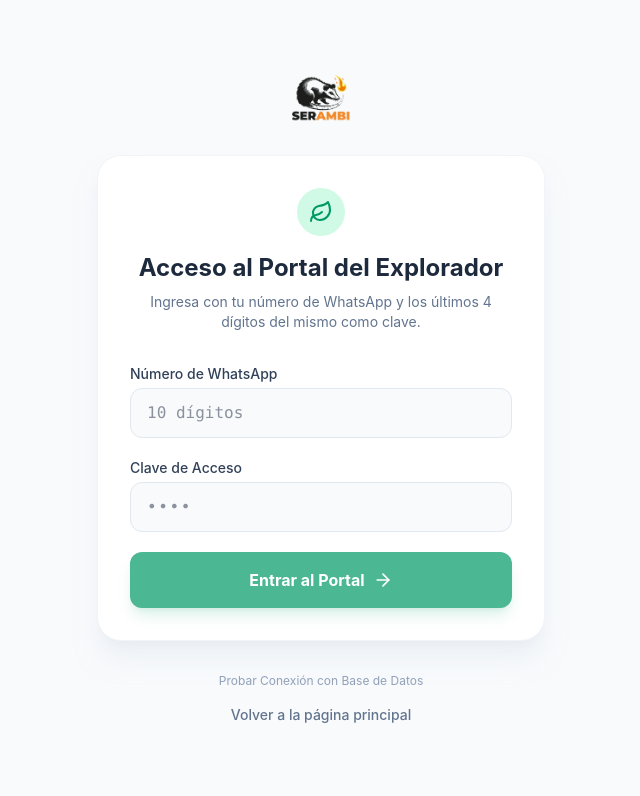
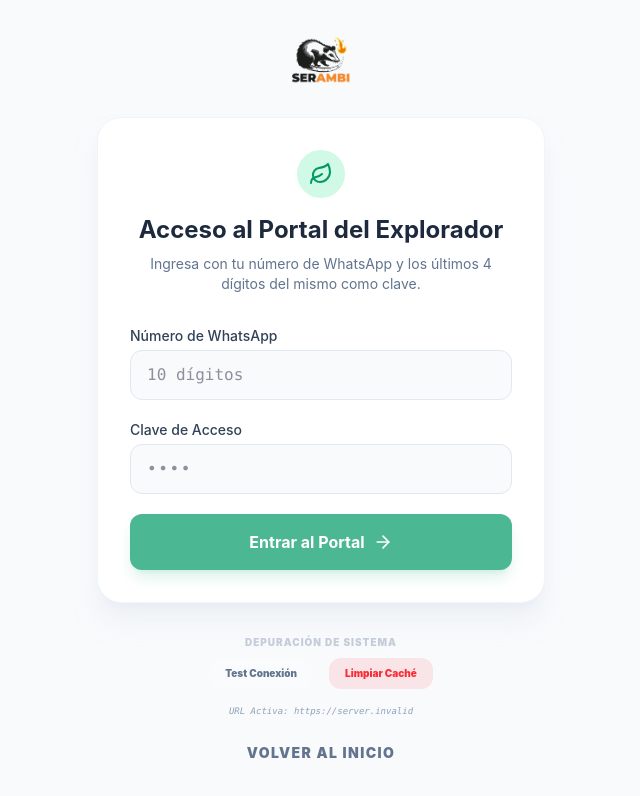
Before and after one commit to serambimx-creator/Turismo, a Next.js app: page /explorador in a window 1280 px wide. Shown: the top 796 px of the page, without its empty margins (319-959 px from the left). Built offline with nearby package versions, Linux system fonts and the light colour scheme; no server answers.

Commit message:
Añadiendo herramientas de diagnóstico para corregir el acceso admin

```diff
--- a/app/explorador/page.tsx
+++ b/app/explorador/page.tsx
@@ -212,8 +212,11 @@ export default function ExploradorLogin() {
         </form>
       </div>
 
-      {/* Back to home */}
-      <div className="mt-8 flex flex-col items-center gap-4">
+      {/* Back to home & Debug */}
+      <div className="mt-8 flex flex-col items-center gap-6">
+        <div className="text-center">
+            <p className="text-[10px] text-slate-400 uppercase tracking-widest font-black mb-2 opacity-50">Depuración de Sistema</p>
+            <div className="flex gap-4">
                 <button
                 onClick={async () => {
                     setLoading(true);
@@ -221,24 +224,42 @@ export default function ExploradorLogin() {
                     setWarning('');
                     try {
                     const supabase = getSupabase();
-              const { data, error, status } = await supabase.from('asistentes').select('count', { count: 'exact', head: true });
+                    const { data, error } = await supabase.from('asistentes').select('count', { count: 'exact', head: true });
                     if (error) throw error;
-              setWarning(`✅ Conexión OK. Usuarios en DB: ${data || 0}`);
+                    setWarning(`✅ Conexión Exitosa. Total registros: ${data || 0}`);
                     } catch (err: any) {
-              setError(`❌ Error de Conexión: ${err.message || 'Desconocido. Revisa tus llaves o si el proyecto está pausado.'}`);
+                    setError(`❌ Error: ${err.message || 'Sin respuesta.'}`);
                     } finally {
                     setLoading(false);
                     }
                 }}
-          className="text-slate-400 hover:text-slate-600 text-xs transition-colors"
+                className="bg-white/10 hover:bg-white/20 text-slate-500 px-4 py-2 rounded-xl text-[10px] font-black transition-all"
                 >
-          Probar Conexión con Base de Datos
+                Test Conexión
                 </button>
                 <button
+                onClick={() => {
+                    localStorage.removeItem('SB_URL');
+                    localStorage.removeItem('SB_KEY');
+                    localStorage.removeItem('session_whatsapp');
+                    localStorage.removeItem('session_rol');
+                    window.location.reload();
+                }}
+                className="bg-red-500/10 hover:bg-red-500/20 text-red-500 px-4 py-2 rounded-xl text-[10px] font-black transition-all"
+                >
+                Limpiar Caché
+                </button>
+            </div>
+            <p className="mt-4 text-[9px] text-slate-400 font-mono italic">
+                URL Activa: {typeof window !== 'undefined' ? (process.env.NEXT_PUBLIC_SUPABASE_URL || localStorage.getItem('SB_URL') || 'No configurada') : 'Cargando...'}
+            </p>
+        </div>
+
+        <button
           onClick={() => router.push('/')}
-          className="text-slate-500 hover:text-emerald-600 text-sm font-medium transition-colors"
+          className="text-slate-500 hover:text-emerald-600 text-sm font-black uppercase tracking-widest transition-colors"
         >
-          Volver a la página principal
+          Volver al Inicio
         </button>
       </div>
     </div>
```
Lines whose indentation alone changed are shown as unchanged.
